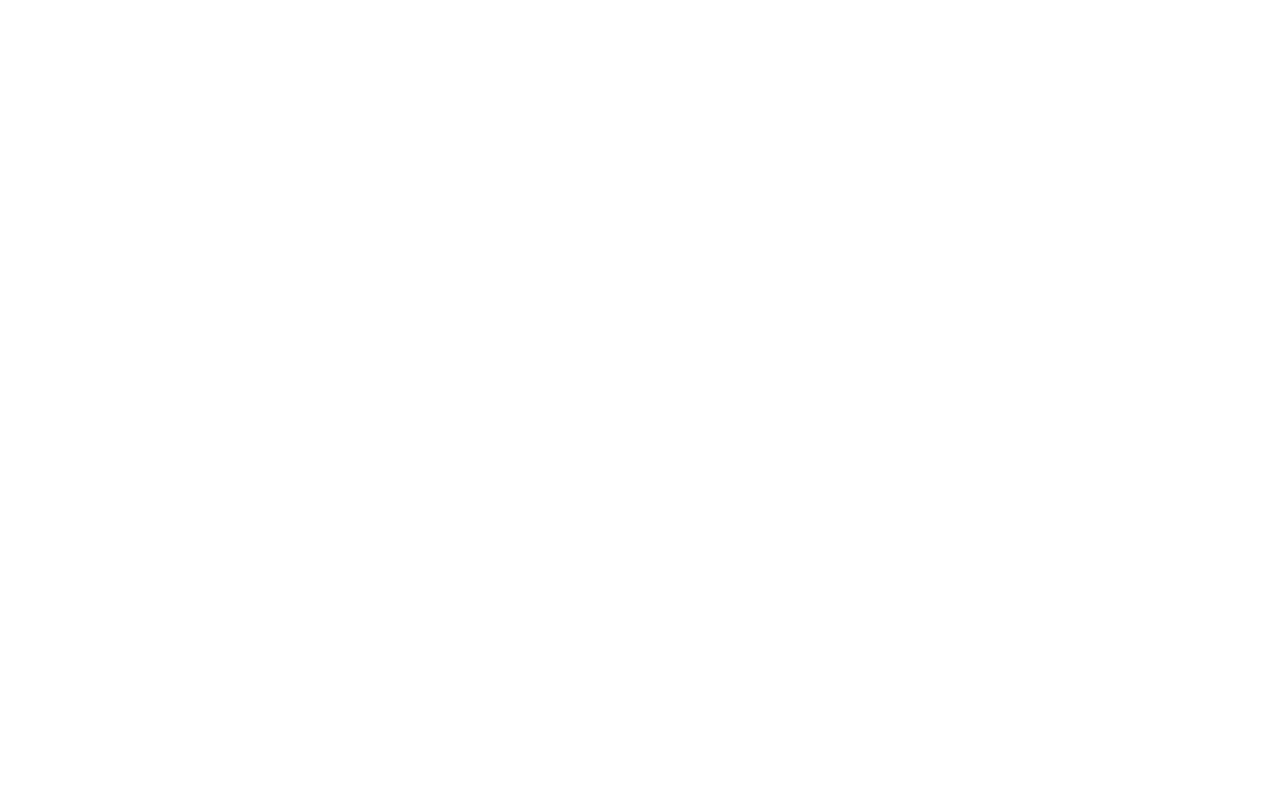
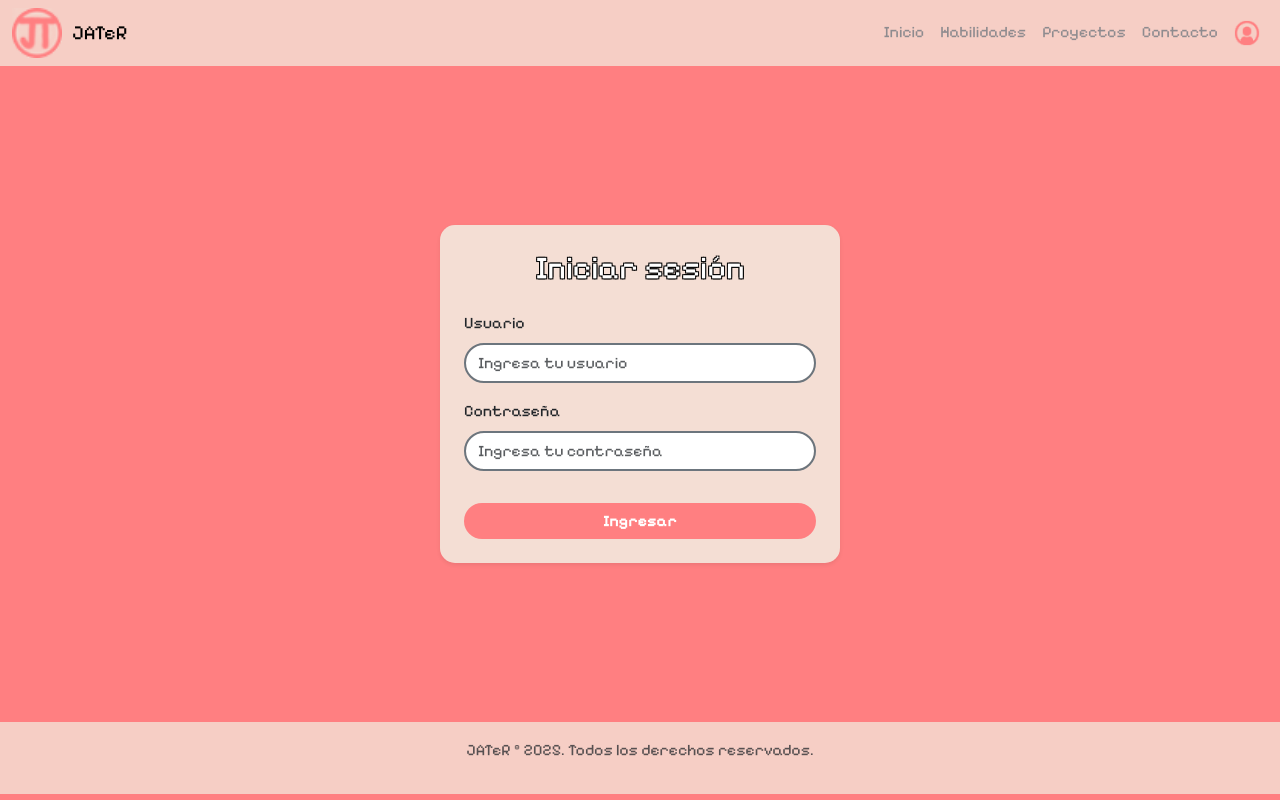
Before and after one commit to JATeR912/Portafolio, a Django app: page /login/ in a window 1280 px wide. Before the commit the page is empty. Run offline with Django 5.2, Linux system fonts and the light colour scheme.

Commit message:
Se añaden templates de login y logout

```diff
--- a/proyectos/templates/base.html
+++ b/proyectos/templates/base.html
@@ -55,7 +55,7 @@
                 <!-- SOLO SI ES STAFF → botón agregar proyecto -->
                 {% if user.is_staff %}
                 <li class="nav-item">
-                    <a href="{% url 'crear_proyecto' %}" class="nav-link text-success fw-bold">+ Agregar proyecto</a>
+                    <a href="{% url 'crear_proyecto' %}" class="nav-link fw-bold">+ Agregar proyecto</a>
                 </li>
                 {% endif %}
 
--- a/proyectos/templates/login.html
+++ b/proyectos/templates/login.html
@@ -0,0 +1,24 @@
+{% extends 'base.html' %}
+{% load static %}
+
+{% block content %}
+<div class="auth-container d-flex justify-content-center align-items-center my-5">
+    <div class="auth-card p-4 shadow-sm">
+        <h2 class="auth-title text-center mb-4">Iniciar sesión</h2>
+        <form method="POST">
+            {% csrf_token %}
+            <div class="mb-3">
+                <label for="username" class="form-label">Usuario</label>
+                <input type="text" name="username" id="username" class="form-control rounded-pill" placeholder="Ingresa tu usuario" required>
+            </div>
+
+            <div class="mb-3">
+                <label for="password" class="form-label">Contraseña</label>
+                <input type="password" name="password" id="password" class="form-control rounded-pill" placeholder="Ingresa tu contraseña" required>
+            </div>
+
+            <button type="submit" class="btn btn-secondary w-100 rounded-pill mt-3">Ingresar</button>
+        </form>
+    </div>
+</div>
+{% endblock %}
--- a/static/css/style.css
+++ b/static/css/style.css
@@ -189,3 +189,43 @@
 .contact .card a {
     text-decoration: none;
 }
+
+/* LOGIN */
+.auth-container {
+    min-height: 70vh;
+    font-family: 'Pixelify Sans', sans-serif;
+}
+
+.auth-card {
+    background: rgba(243, 239, 227, 0.85);
+    border-radius: 15px;
+    max-width: 400px;
+    width: 100%;
+}
+
+.auth-title {
+    color: white;
+    text-shadow: -1px -1px black, 1px -1px black, -1px 1px black, 1px 1px black;
+}
+
+.auth-card .form-control {
+    border: 2px solid #6c757d;
+    transition: all 0.3s ease;
+}
+
+.auth-card .form-control:focus {
+    border-color: #ff7f81;
+    box-shadow: none;
+}
+
+.auth-card .btn-secondary {
+    background-color: #ff7f81;
+    border: none;
+    font-weight: bold;
+    color: white;
+    transition: all 0.3s ease;
+}
+
+.auth-card .btn-secondary:hover {
+    background-color: #ff5959;
+}
```
Also changed, not shown: proyectos/templates/logout.html (+12 -0 lines), db.sqlite3.
